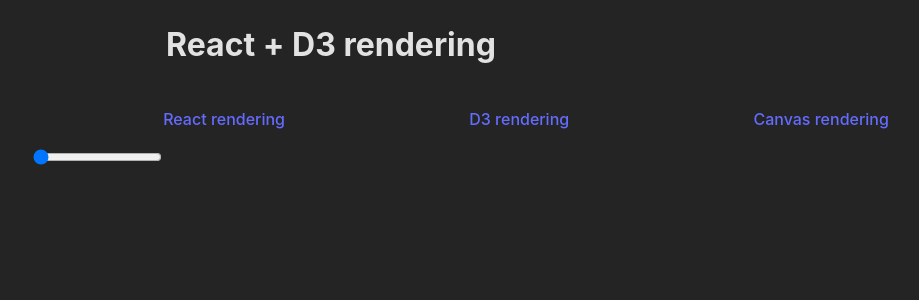
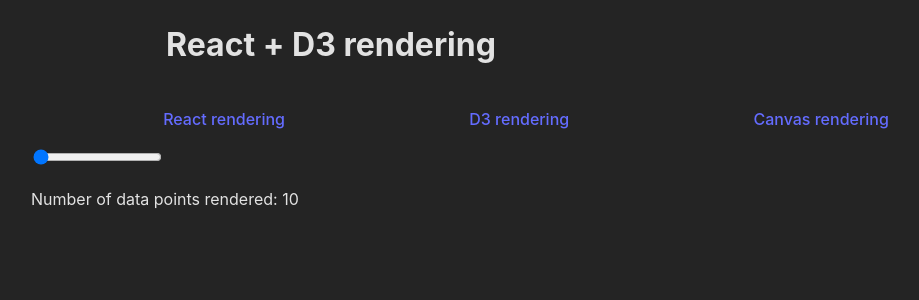
Before and after one commit to mirandaio/react-d3-rendering, a React (Vite) app: page / in a window 1280 px wide. Shown: the top 300 px of the page, without its empty margins (319-1238 px from the left). Built offline with nearby package versions, Linux system fonts and the light colour scheme.

Commit message:
display number of data points rendered

```diff
--- a/src/routes/root.jsx
+++ b/src/routes/root.jsx
@@ -30,9 +30,8 @@ export default function Root() {
             </li>
           </ul>
           <input type="range" min="10" max="10000" onChange={handleOnChange} />
-          <section>
-            <Outlet context={data} />
-          </section>
+          <p>Number of data points rendered: {data.length}</p>
+          <Outlet context={data} />
         </section>
       </main>
     </>
```
